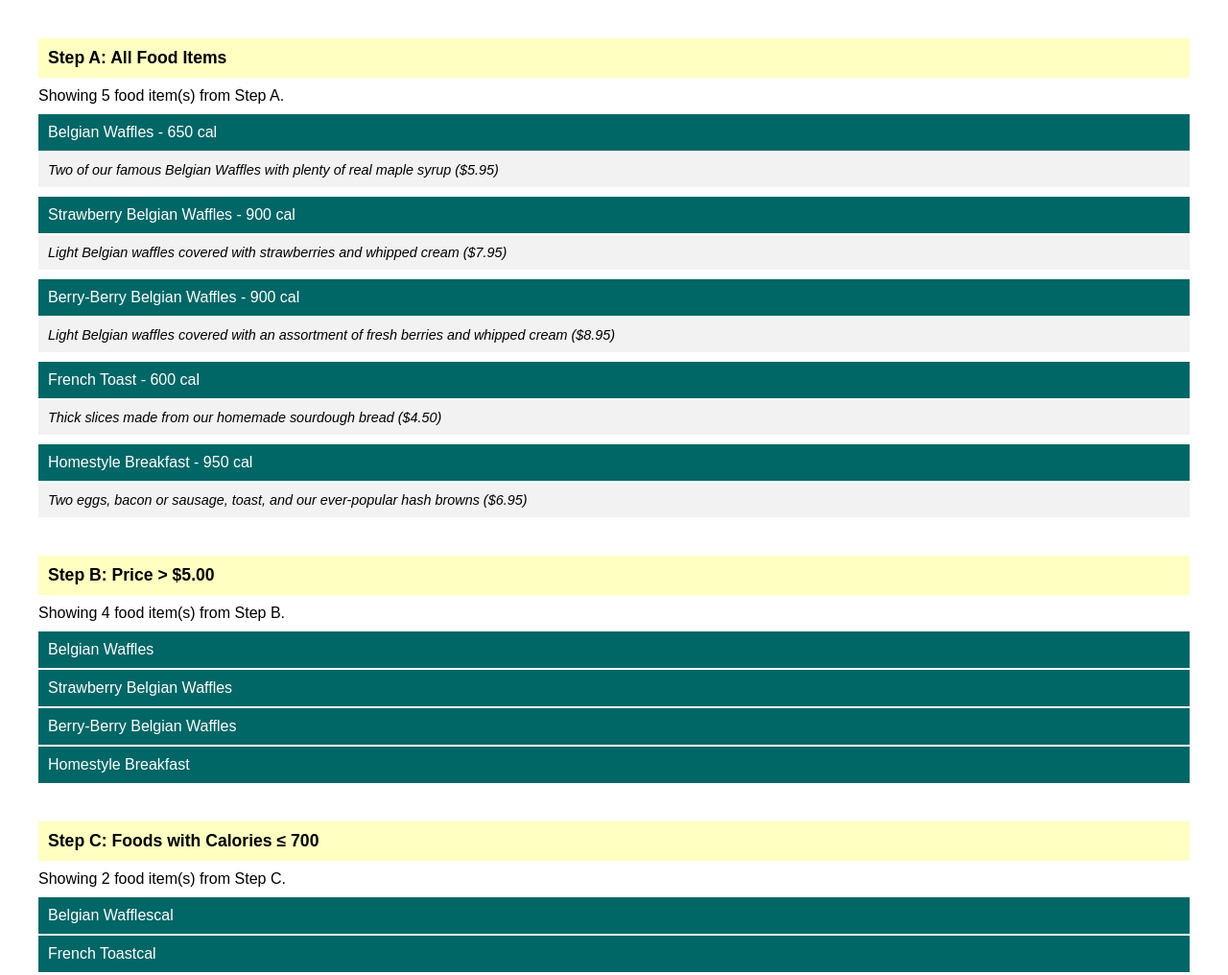
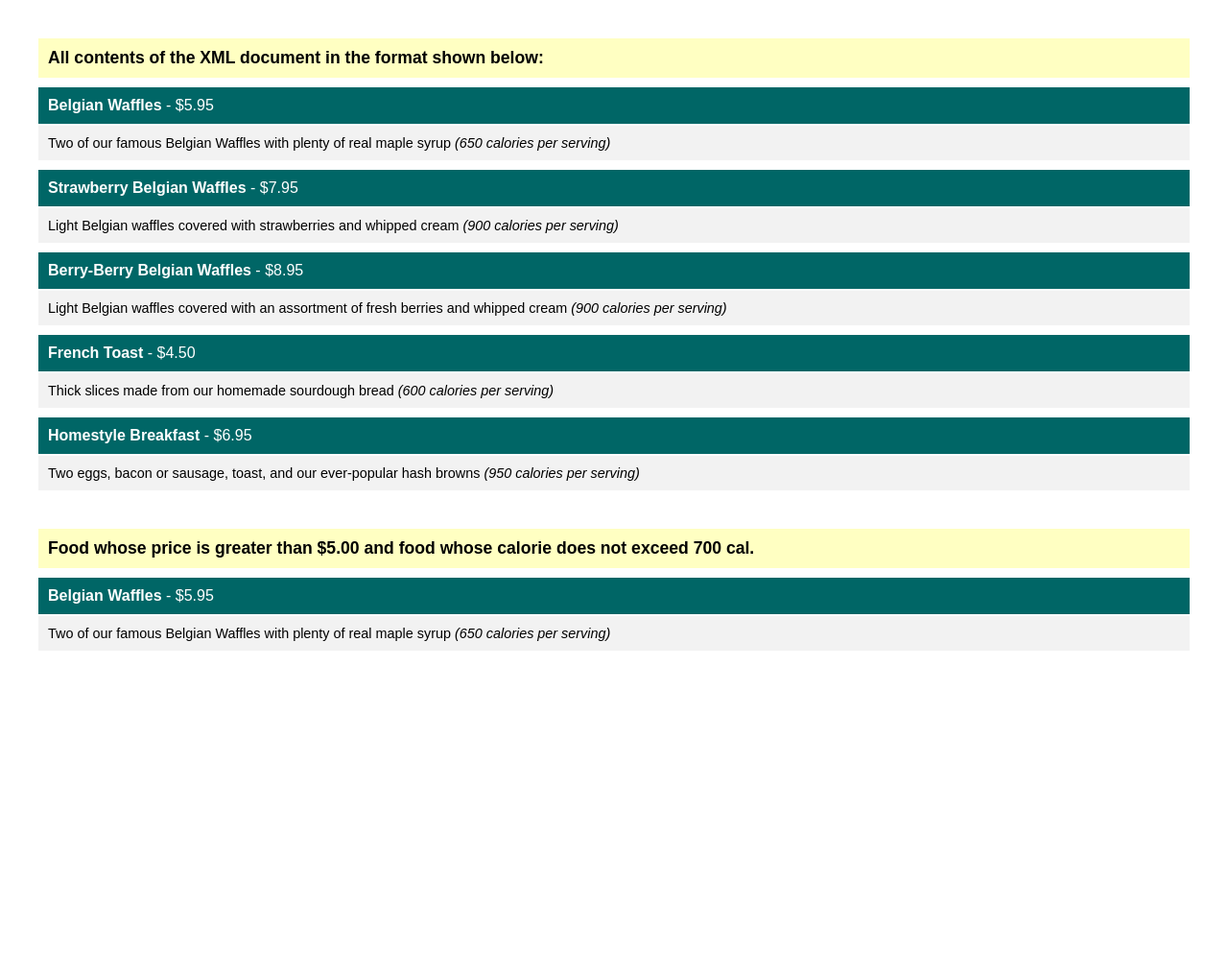
Before and after one commit to RicheleMaeBeltran11/MenuApp, a plain HTML site: page index.html in a window 1280 px wide. Shown: the whole page at 96% size. After the commit the page ends 800 px from the top, so only its background shows below. Drawn offline with Linux system fonts and the light colour scheme.

Commit message:
Update index.html

```diff
--- a/index.html
+++ b/index.html
@@ -47,6 +47,13 @@
             font-size: 0.9em;
             margin-bottom: 10px;
         }
+        .desc2 {
+            background-color: #f2f2f2;
+            padding: 10px;
+
+            font-size: 0.9em;
+            margin-bottom: 10px;
+        }
 
         .result-count {
             margin-bottom: 10px;
@@ -71,40 +78,25 @@
 </head>
 <body>
 
-    <!--<div class="header">Study Guide in IPT 101 (Integrative Programming and Technologies)</div>
-    <div class="module">Module 7: Data Mapping and Exchange</div>-->
     <!-- STEP A -->
     <div class="section">
-        <div class="module">Step A: All Food Items</div>
-        <!--<div class="step-info">Loaded all food items from XML.</div>-->
+        <div class="module">All contents of the XML document in the format shown below:</div>
         <div class="result-count" id="resultCountA"></div>
         <div id="stepA"></div>
     </div>
 
     <!-- STEP B -->
     <div class="section">
-        <div class="module">Step B: Price > $5.00</div>
-        <!--<div class="step-info">Filtered from Step A: foods with <strong>price > $5.00</strong></div>-->
+        <!--<div class="module">Food whose price is greater than $5.00</div>-->
         <div class="result-count" id="resultCountB"></div>
         <div id="stepB"></div>
     </div>
 
     <!-- STEP C -->
     <div class="section">
-        <div class="module">Step C: Foods with Calories ≤ 700</div>
-        <!--<div class="step-info"> From Step A: foods with <strong>calories ≤ 700</strong> (any price)</div>-->
-        <!--<div class="sub-section">
-            <div class="sub-title">Step C.1: From Step B (Price > $5.00 and Calories ≤ 700)</div>
-            <div class="result-count" id="resultCountC1"></div>
-            <div id="stepC1"></div>
-        </div>-->
-
+        <div class="module">Food whose price is greater than $5.00 and food whose calorie does not exceed 700 cal.</div>
         <div class="result-count" id="resultCountC2"></div>
         <div id="stepC2"></div>
-
-        <!--<div class="sub-section">-->
-        <!--<div class="sub-title">Step C.From Step A (Calories ≤ 700)</div>-->
-        <!--</div>-->
     </div>
 
     <script>
@@ -127,41 +119,34 @@
 
                 // Display Step A
                 const stepADiv = document.getElementById('stepA');
-                document.getElementById('resultCountA').innerText = `Showing ${foodsData.length} food item(s) from Step A.`;
+                document.getElementById('resultCountA').innerText ;
                 foodsData.forEach(item => {
                     stepADiv.innerHTML += `
-                                <div class="item">${item.name} - ${item.calories} cal</div>
-                                <div class="desc">${item.description} ($${item.price.toFixed(2)})</div>
-                            `;
+                            <div class="item"><strong>${item.name}</strong> - $${item.price.toFixed(2)}</div>
+                            <div class="desc2">${item.description} <em>(${item.calories} calories per serving)</em> </div>
+                        `;
                 });
 
                 // Step B: Filter price > $5.00
                 const stepB = foodsData.filter(item => item.price > 5.00);
                 const stepBDiv = document.getElementById('stepB');
-                document.getElementById('resultCountB').innerText = `Showing ${stepB.length} food item(s) from Step B.`;
+                document.getElementById('resultCountB').innerText;
                 stepB.forEach(item => {
-                    stepBDiv.innerHTML += `<div class="item">${item.name}</div>`;
+                    stepBDiv.innerHTML += `
+
+                        `;
                 });
 
-                //// Step C.1: From Step B, calories ≤ 700
-                //const stepC1 = stepB.filter(item => item.calories <= 700);
-                //const stepC1Div = document.getElementById('stepC1');
-                //document.getElementById('resultCountC1').innerText = `Showing ${stepC1.length} food item(s) from Step C.1.`;
-                //stepC1.forEach(item => {
-                //    stepC1Div.innerHTML += `
-                //            <div class="item">${item.name} - ${item.calories} cal</div>
-                //            <div class="desc">${item.description} ($${item.price.toFixed(2)})</div>
-                //        `;
-                //});
+                // Step C: From Step B, calories ≤ 700
+                const stepC1 = stepB.filter(item => item.calories <= 700);
+                const stepC2Div = document.getElementById('stepC2');
+                document.getElementById('resultCountC2').innerText;
+                stepC1.forEach(item => {
+                    stepC2Div.innerHTML += `
+                           <div class="item"><strong>${item.name}</strong> - $${item.price.toFixed(2)}</div>
+                            <div class="desc2">${item.description} <em>(${item.calories} calories per serving)</em> </div>
 
-                // Step C. From Step A, calories ≤ 700
-                const stepC2 = foodsData.filter(item => item.calories <= 700);
-                const stepC2Div = document.getElementById('stepC2');
-                document.getElementById('resultCountC2').innerText = `Showing ${stepC2.length} food item(s) from Step C.`;
-                stepC2.forEach(item => {
-                    stepC2Div.innerHTML += `
-                                <div class="item">${item.name}cal</div>
-                            `;
+                        `;
                 });
             });
     </script>
```
